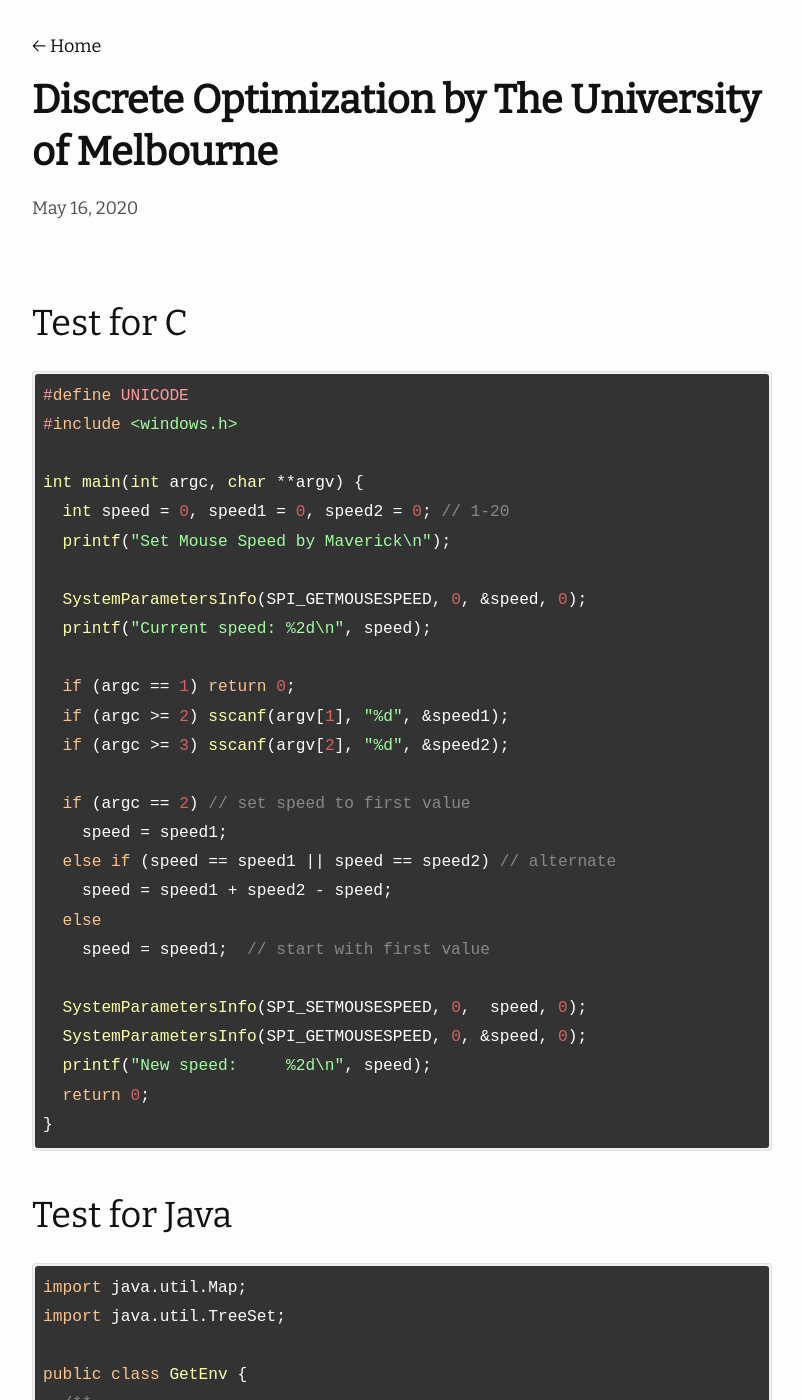
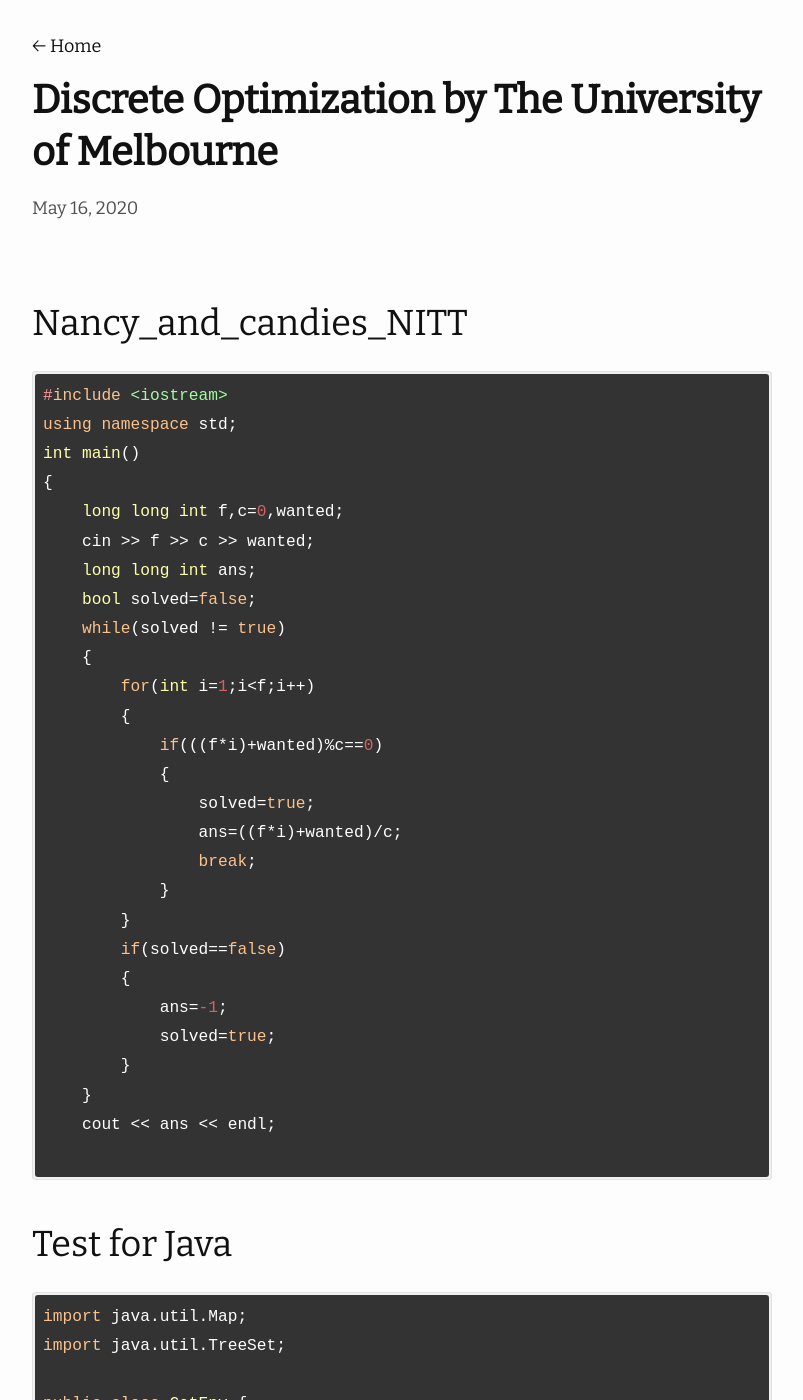
Before and after one commit to ditikrushna/eNotes, a Jekyll site: the page built from _posts/2020-05-16-code-highlight-tests.md, in a window 1280 px wide and 1400 px high. Shown: the whole window, without its empty margins (238-1041 px from the left). Built offline with Jekyll 4.4.1, drawn with Linux system fonts in a browser that asks for light colours; nearby versions of some CDN libraries.

Commit message:
Update 2020-05-16-code-highlight-tests.md

````diff
--- a/_posts/2020-05-16-code-highlight-tests.md
+++ b/_posts/2020-05-16-code-highlight-tests.md
@@ -4,34 +4,35 @@ title: "Discrete Optimization by The University of Melbourne"
 categories: misc
 ---
 
-## Test for C
-```c
-#define UNICODE
-#include <windows.h>
+## Nancy_and_candies_NITT
+```
+#include <iostream>
+using namespace std;
+int main()
+{
+    long long int f,c=0,wanted;
+    cin >> f >> c >> wanted;
+    long long int ans;
+    bool solved=false;
+    while(solved != true)
+    {
+        for(int i=1;i<f;i++)
+        {
+            if(((f*i)+wanted)%c==0)
+            {
+                solved=true;
+                ans=((f*i)+wanted)/c;
+                break;
+            }
+        }
+        if(solved==false)
+        {
+            ans=-1;
+            solved=true;
+        }
+    }
+    cout << ans << endl;
 
-int main(int argc, char **argv) {
-  int speed = 0, speed1 = 0, speed2 = 0; // 1-20
-  printf("Set Mouse Speed by Maverick\n");
-
-  SystemParametersInfo(SPI_GETMOUSESPEED, 0, &speed, 0);
-  printf("Current speed: %2d\n", speed);
-
-  if (argc == 1) return 0;
-  if (argc >= 2) sscanf(argv[1], "%d", &speed1);
-  if (argc >= 3) sscanf(argv[2], "%d", &speed2);
-
-  if (argc == 2) // set speed to first value
-    speed = speed1;
-  else if (speed == speed1 || speed == speed2) // alternate
-    speed = speed1 + speed2 - speed;
-  else
-    speed = speed1;  // start with first value
-
-  SystemParametersInfo(SPI_SETMOUSESPEED, 0,  speed, 0);
-  SystemParametersInfo(SPI_GETMOUSESPEED, 0, &speed, 0);
-  printf("New speed:     %2d\n", speed);
-  return 0;
-}
 ```
 
 ## Test for Java
````
